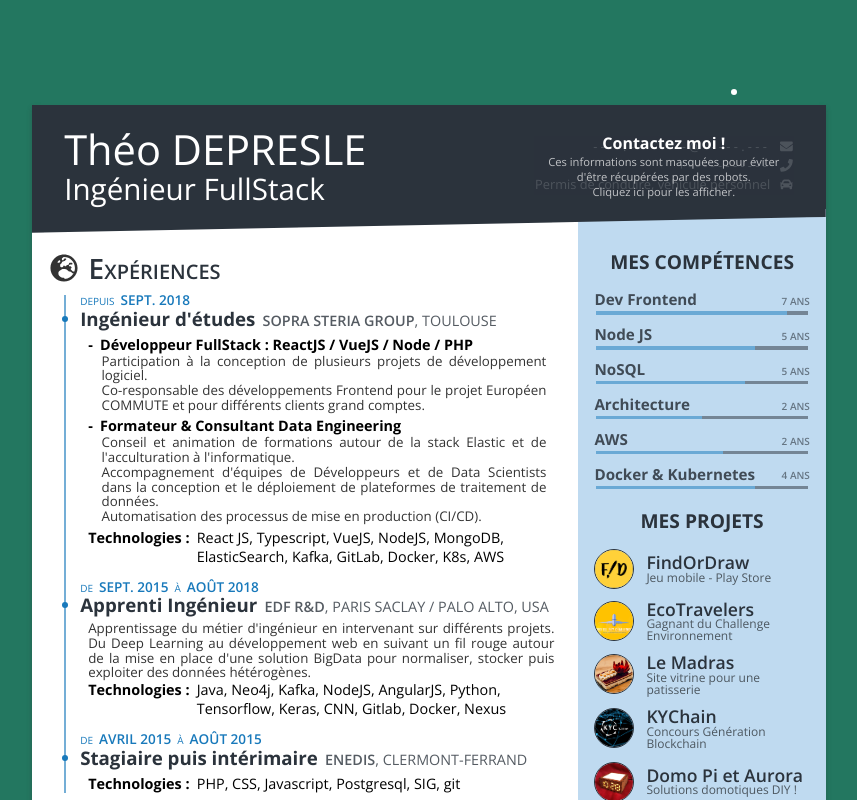
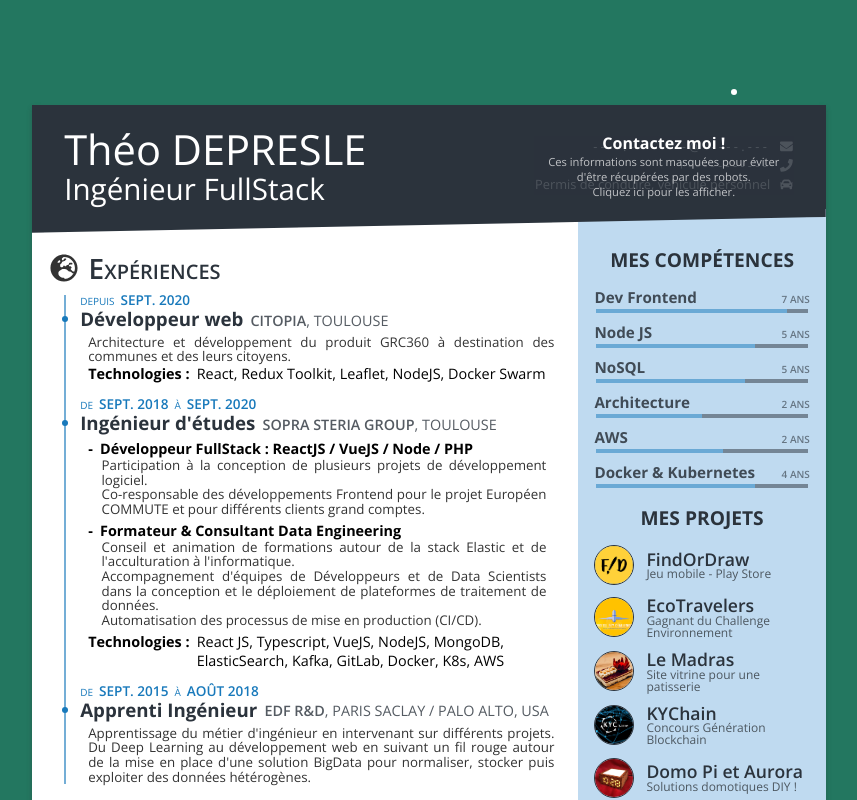
Before and after one commit to dprslt/resume, a React (Create React App) app: page / in a window 1280 px wide. Shown: the top 800 px of the page, without its empty margins (211-1068 px from the left). Built offline with nearby package versions, Linux system fonts and the light colour scheme; some icons are missing.

Commit message:
Updating

```diff
--- a/src/components/Experience.jsx
+++ b/src/components/Experience.jsx
@@ -39,7 +39,7 @@ const Experience = ({data}) => {
             }
 
             {
-                data.tech &&
+                data.tech && data.displayLevel !== 'compact' &&
                 <div className={'technologies'}>
                     <p className={'tech-title'}>Technologies :</p>
                     <p className={'tech-list'}><IntTextNode text={data.tech.join(', ')}/></p>
--- a/src/components/Page.jsx
+++ b/src/components/Page.jsx
@@ -89,7 +89,7 @@ const Page = (props) => {
             <div className={'row row-exp'} style={{flex: 1}}>
                 <div className={'main'}>
                     <Section className={"experiences"} title={headersTransl.exp} icon={faGlobeEurope}>
-                        {experiences.map(e => <Experience data={e} key={e.title.fr || e.title}/>)}
+                        {experiences.map(e => e.displayLevel !== 'none' ? <Experience data={e} key={e.title.fr || e.title}/> : null)}
                     </Section>
                     <Section className={"formations"} title={headersTransl.form} icon={faUniversity}>
                         {formations.map(e => <Formation data={e} key={e.title.fr || e.title}/>)}
--- a/src/data/life.js
+++ b/src/data/life.js
@@ -2,108 +2,149 @@ export const formations = [
   {
     title: {
       fr: "Coursera - Programming with Google Go",
-            en: "Coursera - Programming with Google Go"
+      en: "Coursera - Programming with Google Go",
     },
     secondary: "TDL2FSXEVUJV",
     date: {
       to: {
         fr: "Avril 2020",
-                en: "April 2020"
+        en: "April 2020",
       },
-        }
+    },
   },
   {
     title: {
       fr: "AWS - Solution Architect Associate",
-            en: "AWS - Solution Architect Associate"
+      en: "AWS - Solution Architect Associate",
     },
     secondary: "KM1 X3VLKBNV1 QG56",
     date: {
       to: {
         fr: "Juin 2019",
-                en: "June 2019"
+        en: "June 2019",
       },
-        }
+    },
   },
   {
     title: {
-            fr: "ENSIMAG - Ingénierie des Systèmes d'information \nCursus en apprentissage",
-            en: "ENSIMAG - MD Computer Science Engineering \nApprenticeship training"
+      fr:
+        "ENSIMAG - Ingénierie des Systèmes d'information \nCursus en apprentissage",
+      en: "ENSIMAG - MD Computer Science Engineering \nApprenticeship training",
     },
     secondary: "Grenoble INP, France",
     date: {
       to: {
         fr: "Août 2018",
-                en : "Aug 2018"
+        en: "Aug 2018",
       },
       from: "Sep. 2015",
-        }
+    },
   },
   {
     title: {
       fr: "DUT Informatique, Filière Poursuite d'Etudes",
-            en: "Technical Degree - Computer Science"
+      en: "Technical Degree - Computer Science",
     },
     secondary: {
       fr: "IUT de Clermont-Ferrand, France",
-            en: "IUT of Clermont-Ferrand, France"
+      en: "IUT of Clermont-Ferrand, France",
     },
     date: {
       to: {
         fr: "Juin 2015",
-                en: "June 2015"
+        en: "June 2015",
       },
-            from: "Sep. 2013"
-        }
-    }
-]
+      from: "Sep. 2013",
+    },
+  },
+];
 
 export const experiences = [
   {
     title: {
+      fr: "Développeur web",
+      en: "Frontend engineer",
+    },
+    company: "Citopia",
+    place: "Toulouse",
+    date: {
+      from: "Sept. 2020",
+    },
+    description: {
+        fr:
+          "Architecture et développement du produit GRC360 à destination des communes et des leurs citoyens.",
+        en:
+          "Designin and building the GRC360 product to ease dialog between cities and citizens."
+    },
+    tech: [
+        "React",
+        "Redux Toolkit",
+        "Leaflet",
+        "NodeJS",
+        "Docker Swarm"
+      ],
+  },
+  {
+    title: {
       fr: "Ingénieur d'études",
-            en: "Software Engineer"
+      en: "Software Engineer",
     },
     company: "Sopra Steria Group",
     place: "Toulouse",
     date: {
       from: "Sept. 2018",
+      to: "Sept. 2020",
     },
     activities: [
       {
         title: {
           fr: "Développeur FullStack : ReactJS / VueJS / Node / PHP",
-                    en: "Fullstack Developer : ReactJS / VueJS / Node / PHP"
+          en: "Fullstack Developer : ReactJS / VueJS / Node / PHP",
         },
         description: {
-                    fr :"Participation à la conception de plusieurs projets de développement logiciel.\n" +
+          fr:
+            "Participation à la conception de plusieurs projets de développement logiciel.\n" +
             "Co-responsable des développements Frontend pour le projet Européen COMMUTE et pour différents clients grand comptes.",
-                    en: "Design and implementation of various web solutions\n" +
-                        "Lead frontend developer for the European project COMMUTE and for other large accounts customers such as EUROCONTROL"
+          en:
+            "Design and implementation of various web solutions\n" +
+            "Lead frontend developer for the European project COMMUTE and for other large accounts customers such as EUROCONTROL",
         },
       },
       {
         title: {
           fr: "Formateur & Consultant Data Engineering",
-                    en: "Data engineering trainer & consulant"
+          en: "Data engineering trainer & consulant",
         },
         description: {
-                    fr :"Conseil et animation de formations autour de la stack Elastic et de l'acculturation à l'informatique.\n" +
+          fr:
+            "Conseil et animation de formations autour de la stack Elastic et de l'acculturation à l'informatique.\n" +
             "Accompagnement d'équipes de Développeurs et de Data Scientists dans la conception et le déploiement de plateformes de traitement de données.\n" +
             "Automatisation des processus de mise en production (CI/CD).",
-                    en: "Delivering support and animating training session around the Elastic stack and computer science acculturation\n" +
+          en:
+            "Delivering support and animating training session around the Elastic stack and computer science acculturation\n" +
             "Support teams of Developers and Data Scientists to help them design and deploy data processing solutions\n" +
-                        "Setup automated production process (DevOps - CI/CD)."
+            "Setup automated production process (DevOps - CI/CD).",
         },
       },
     ],
-        tech: ["React JS", "Typescript", "VueJS", "NodeJS", "MongoDB", "ElasticSearch", "Kafka", "GitLab", "Docker", "K8s", "AWS"]
-
+    tech: [
+      "React JS",
+      "Typescript",
+      "VueJS",
+      "NodeJS",
+      "MongoDB",
+      "ElasticSearch",
+      "Kafka",
+      "GitLab",
+      "Docker",
+      "K8s",
+      "AWS",
+    ],
   },
   {
     title: {
       fr: "Apprenti Ingénieur",
-            en: "Software Engineer Intern"
+      en: "Software Engineer Intern",
     },
     company: "EDF R&D",
     place: "Paris Saclay / Palo Alto, USA",
@@ -111,44 +152,57 @@ export const experiences = [
       from: "Sept. 2015",
       to: {
         fr: "Août 2018",
-                en : "Aug 2018",
-            }
+        en: "Aug 2018",
       },
+    },
+    displayLevel: 'compact',
     description: {
-            fr: "Apprentissage du métier d'ingénieur en intervenant sur différents projets. Du Deep Learning au développement " +
+      fr:
+        "Apprentissage du métier d'ingénieur en intervenant sur différents projets. Du Deep Learning au développement " +
         "web en suivant un fil rouge autour de la mise en place d'une solution BigData pour normaliser, " +
         "stocker puis exploiter des données hétérogènes.",
-            en: "Learning the Software Enginner job one project at a time.\nFrom Deep Learning to web development passing through microservices in order to build a normalized DataLake to store and analyse heterogeneous data."
+      en:
+        "Learning the Software Enginner job one project at a time.\nFrom Deep Learning to web development passing through microservices in order to build a normalized DataLake to store and analyse heterogeneous data.",
     },
-        tech: ["Java", "Neo4j", "Kafka", "NodeJS", "AngularJS", "Python", "Tensorflow", "Keras", "CNN",
-            "Gitlab", "Docker", "Nexus"]
-
+    tech: [
+      "Java",
+      "Neo4j",
+      "Kafka",
+      "NodeJS",
+      "AngularJS",
+      "Python",
+      "Tensorflow",
+      "Keras",
+      "CNN",
+      "Gitlab",
+      "Docker",
+      "Nexus",
+    ],
   },
   {
     title: {
       fr: "Stagiaire puis intérimaire",
-            en: "Web-developer intern"
+      en: "Web-developer intern",
     },
     company: "ENEDIS",
     place: "Clermont-Ferrand",
+    displayLevel: 'none',
     date: {
       from: {
         fr: "Avril 2015",
-                en: 'April 2015'
+        en: "April 2015",
       },
-            to: "Août 2015"
+      to: "Août 2015",
     },
-        tech: ["PHP", "CSS", "Javascript", "Postgresql", "SIG", "git"]
-
-    }
-]
-
+    tech: ["PHP", "CSS", "Javascript", "Postgresql", "SIG", "git"],
+  },
+];
 
 export const skills = [
   {
     name: {
       fr: "Dev Frontend",
-            en: "Frontend Dev"
+      en: "Frontend Dev",
     },
     xp: 7,
     percentage: 90,
@@ -177,5 +231,5 @@ export const skills = [
     name: "Docker & Kubernetes",
     xp: 4,
     percentage: 75,
-    }
-]
+  },
+];
```
Lines whose indentation alone changed are shown as unchanged.
